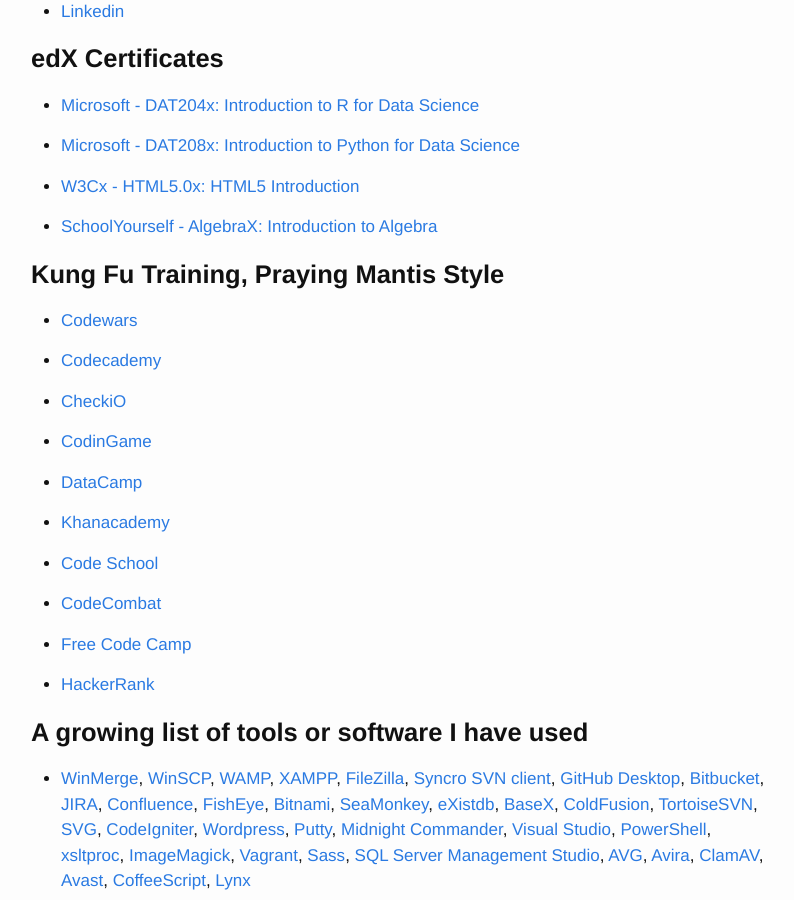
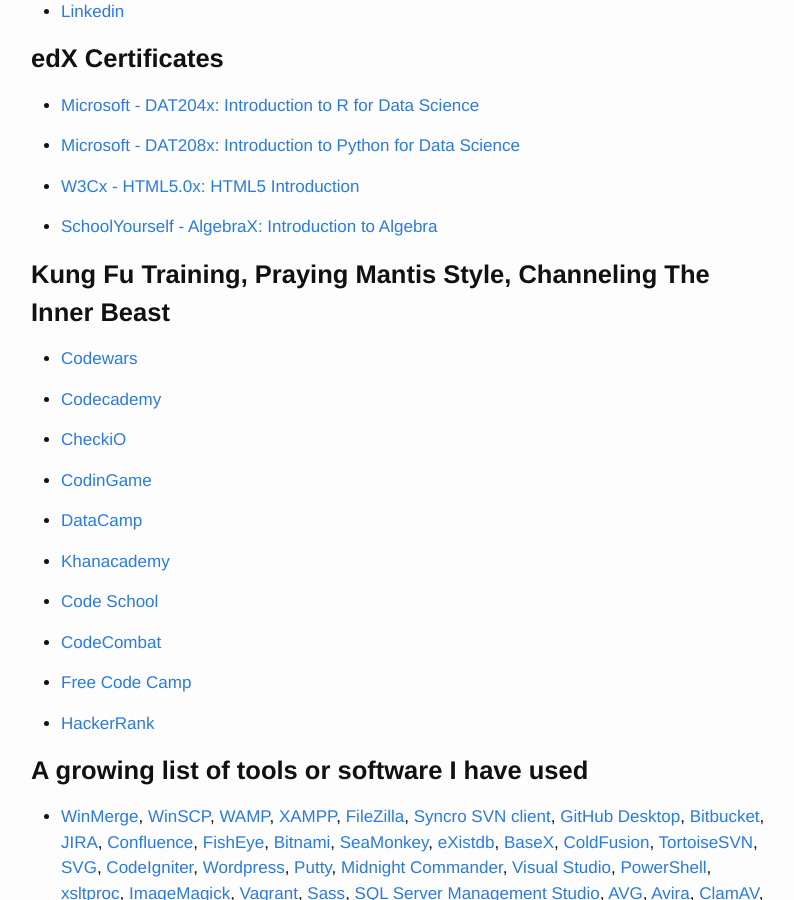
Before and after one commit to slurpcode/beast, a Jekyll site: the page built from about.md, in a window 1280 px wide and 900 px high, scrolled down 1294 px. Shown: the whole window, without its empty margins (239-1033 px from the left). Built offline with Jekyll 4.4.1, drawn with Linux system fonts in a browser that asks for light colours.

```diff
--- a/about.md
+++ b/about.md
@@ -115,7 +115,7 @@ https://jquery.com/){:target="_blank"}, [Bootstrap](http://getbootstrap.com/){:t
 
 - [SchoolYourself - AlgebraX: Introduction to Algebra](https://courses.edx.org/certificates/f6dbf8dcff354947aff06153b5fb8462){:target="_blank"}
 
-**Kung Fu Training, Praying Mantis Style**
+**Kung Fu Training, Praying Mantis Style, Channeling The Inner Beast**
 ===================
 
 - [Codewars](http://www.codewars.com/users/Beast/){:target="_blank"}
```
